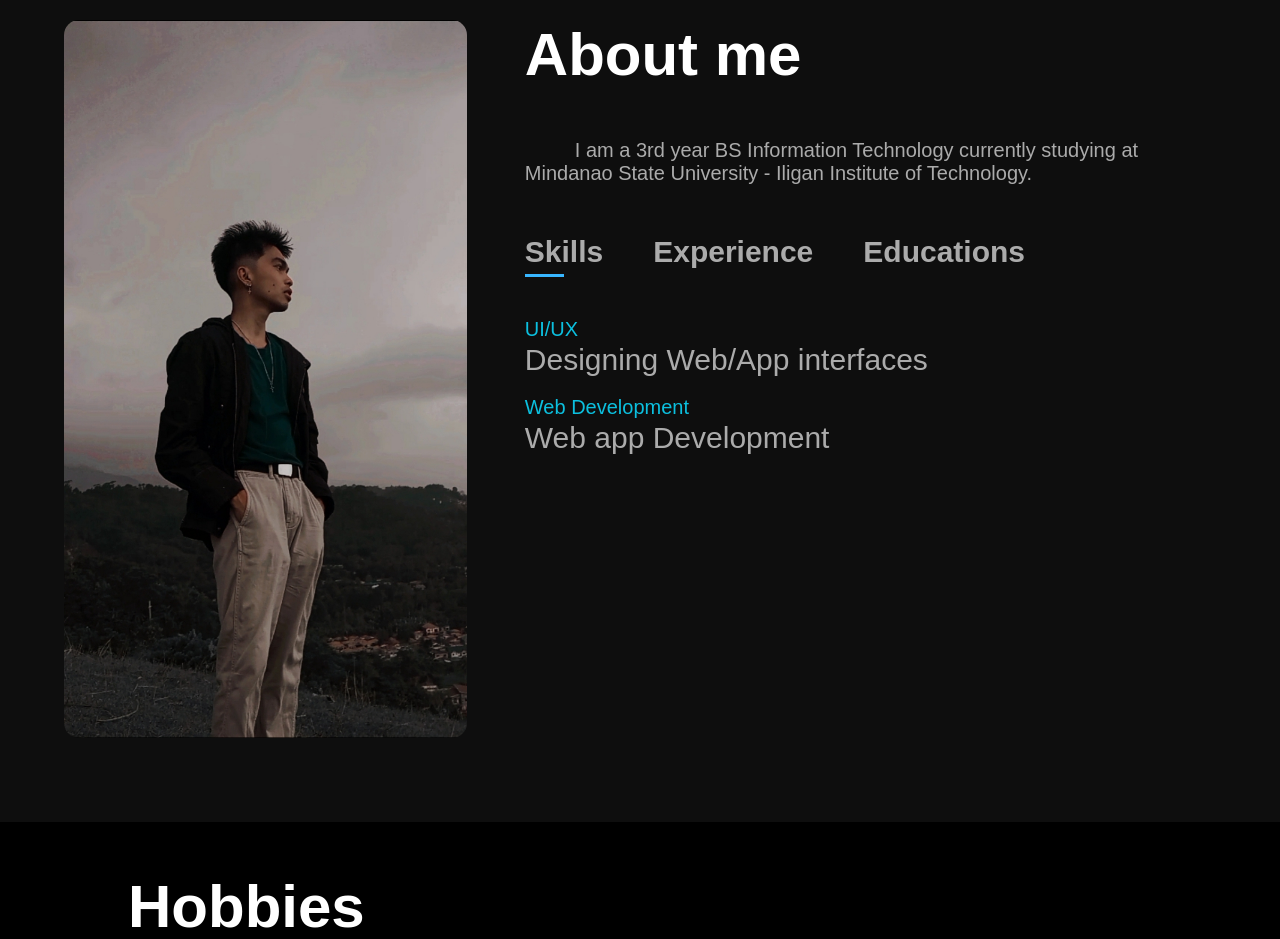
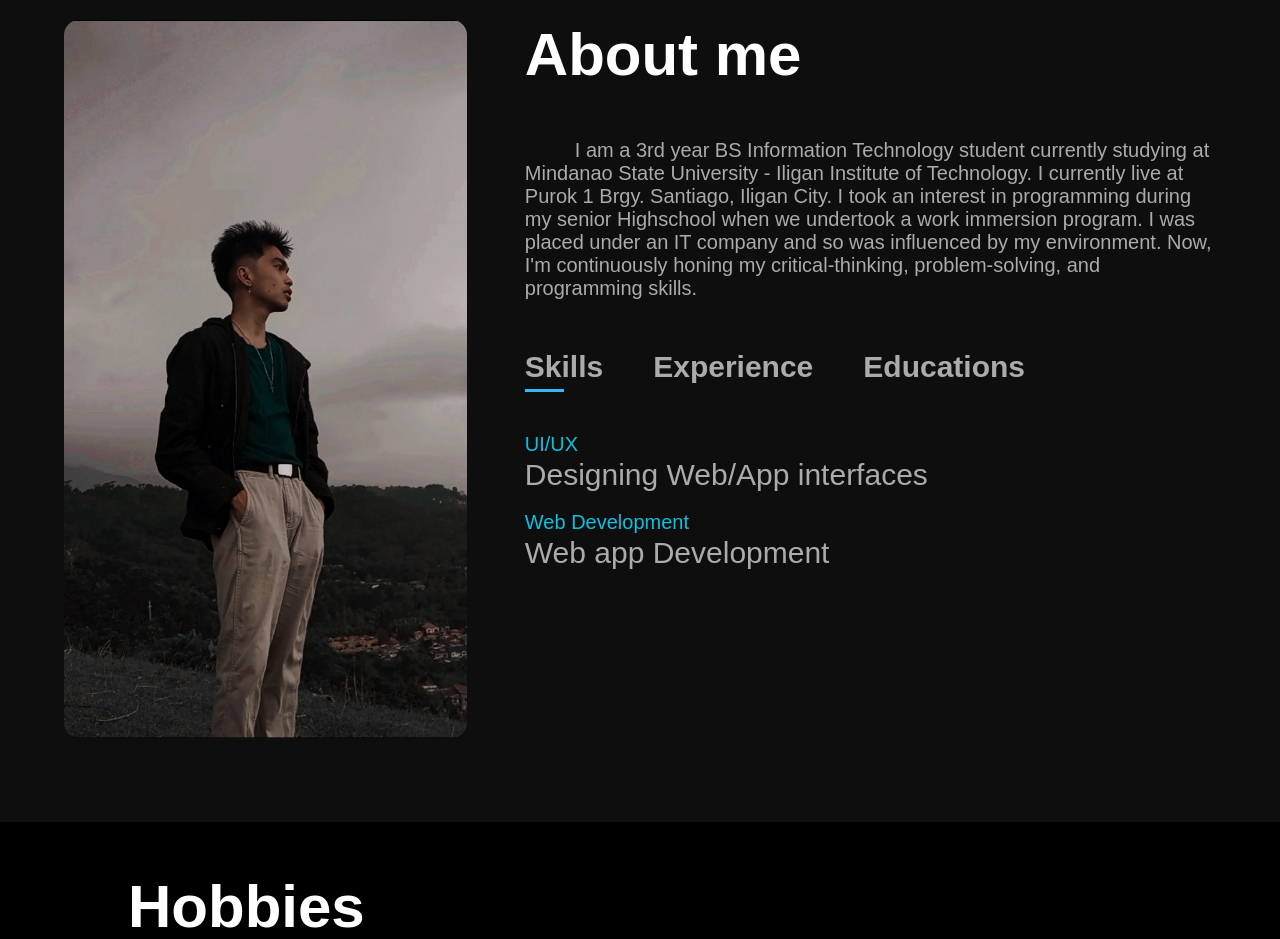
Before and after one commit to jeekoneeto/Personal-Website, a website built with webpack: page public/index.html in a window 1280 px wide. Shown: the part 860-1799 px from the top of the page. Built offline with nearby package versions, Linux system fonts and the light colour scheme; some packages are replaced by stand-ins of ours.

Commit message:
about text changed

```diff
--- a/public/index.html
+++ b/public/index.html
@@ -37,7 +37,7 @@
         </div>
         <div class="about-col-2">
           <h1 class="subtitle">About me</h1>
-          <p class="about-text">I am a 3rd year BS Information Technology currently studying at Mindanao State University - Iligan Institute of Technology. </p>
+          <p class="about-text">I am a 3rd year BS Information Technology student currently studying at Mindanao State University - Iligan Institute of Technology. I currently live at Purok 1 Brgy. Santiago, Iligan City. I took an interest in programming during my senior Highschool when we undertook a work immersion program. I was placed under an IT company and so was influenced by my environment. Now, I'm continuously honing my critical-thinking, problem-solving, and programming skills.</p>
 
           <div class="tab-titles">
             <p class="tab-links active-link" onclick="openTab('skills')">Skills</p>
```
Also changed, not shown: 1 other file.
